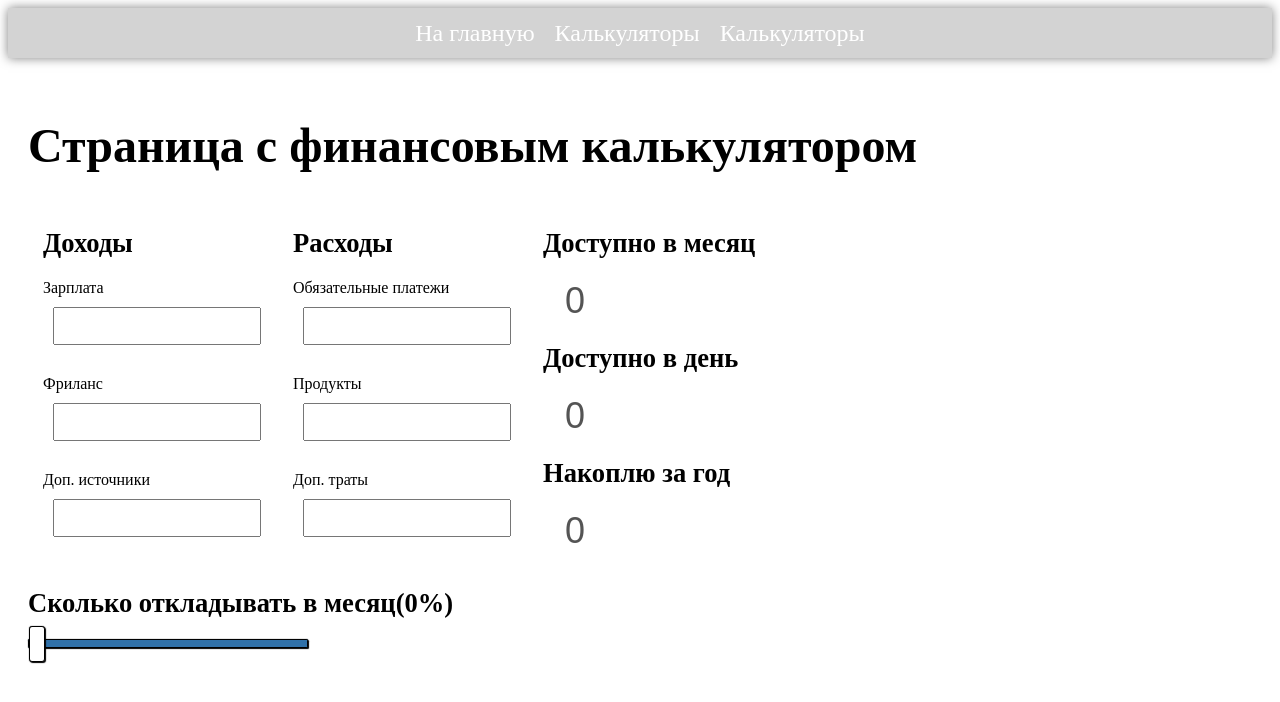
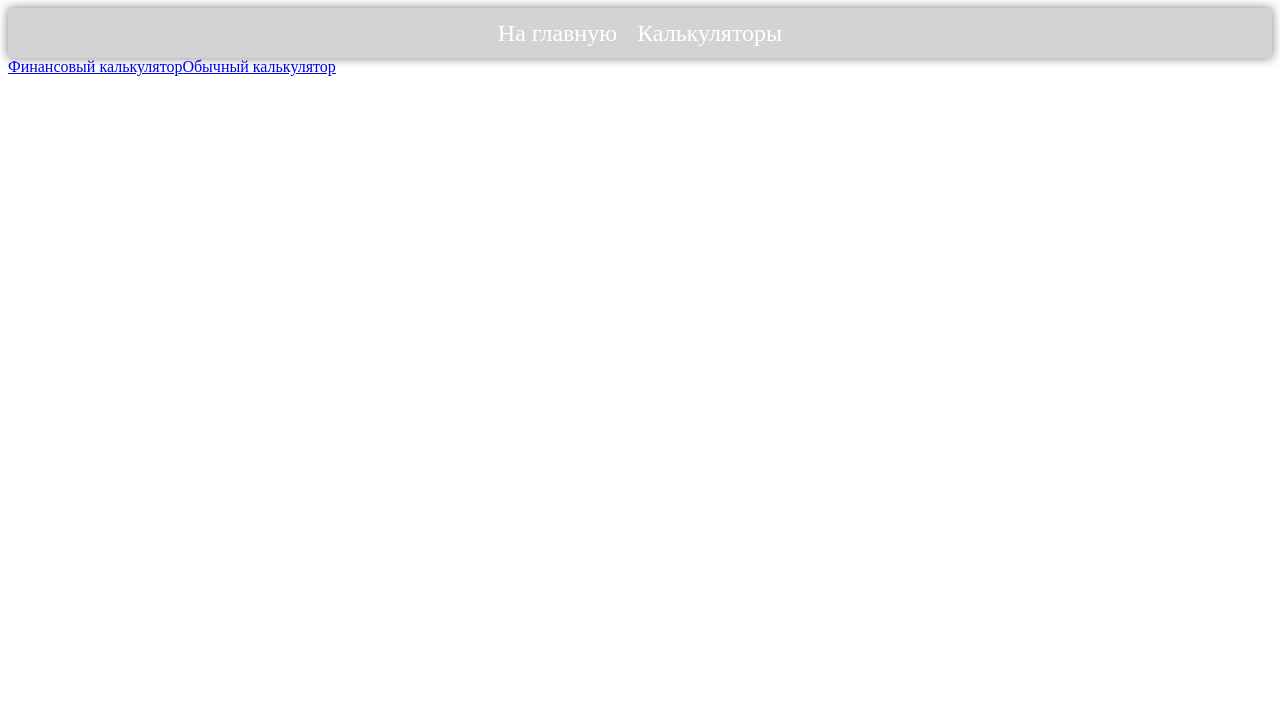
Before and after one commit to igitlog/Nuxt-project, a Nuxt app: page /calculators in a window 1280 px wide. Shown: the top 702 px of the page. Built offline with nearby package versions, Linux system fonts and the light colour scheme.

Commit message:
architecture for new functional

```diff
--- a/components/pages/common/HeaderSidebar/index.vue
+++ b/components/pages/common/HeaderSidebar/index.vue
@@ -1,7 +1,6 @@
 <template>
   <div class="header">
     <nuxt-link class="link" to="/">На главную</nuxt-link>
-    <nuxt-link class="link" to="/calculators">Калькуляторы</nuxt-link>
     <nuxt-link class="link" to="/calculators">Калькуляторы</nuxt-link>
   </div>
 </template>
--- /dev/null
+++ b/pages/calculators/financeCalc/index.vue
@@ -0,0 +1,19 @@
+<template>
+  <FinanceCalculator/>
+</template>
+
+<script lang="ts">
+  import Vue from 'vue'
+  import FinanceCalculator from '~/components/pages/FinanceCalculator/index.vue'
+
+  export default Vue.extend({
+    components: {
+      FinanceCalculator,
+    }
+
+  })
+</script>
+
+<style scoped>
+
+</style>
--- a/pages/calculators/index.vue
+++ b/pages/calculators/index.vue
@@ -1,14 +1,15 @@
 <template>
-  <FinanceCalculator/>
+  <div>
+    <nuxt-link to="/calculators/financeCalc">Финансовый калькулятор</nuxt-link>
+    <nuxt-link to="/calculators/simpleCalc">Обычный калькулятор</nuxt-link>
+  </div>
 </template>
 
 <script lang="ts">
   import Vue from 'vue'
-  import FinanceCalculator from '~/components/pages/FinanceCalculator/index.vue'
 
   export default Vue.extend({
     components: {
-      FinanceCalculator,
     }
 
   })
--- /dev/null
+++ b/pages/calculators/simpleCalc/index.vue
@@ -0,0 +1,19 @@
+<template>
+<div>
+  Обычный калькулятор
+</div>
+</template>
+
+<script lang="ts">
+  import Vue from 'vue'
+
+  export default Vue.extend({
+    components: {
+    }
+
+  })
+</script>
+
+<style scoped>
+
+</style>
```
